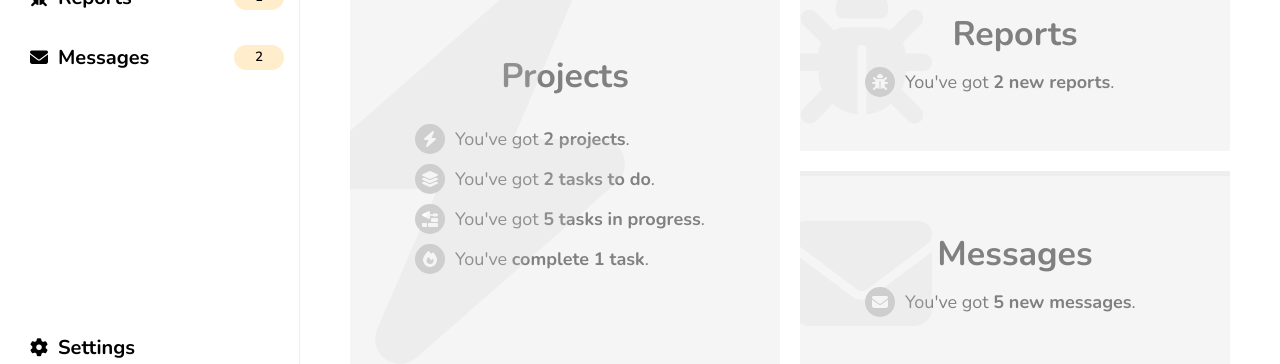
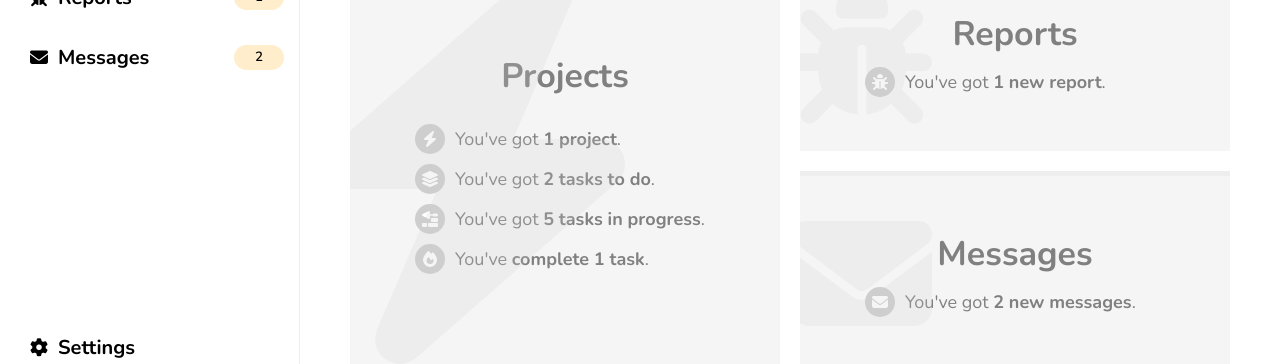
Before and after one commit to Web-Dev-Dan/Taskr---Bug-Tracking-Application, a React (Create React App) app: page / in a window 1280 px wide. Shown: the part 313-677 px from the top of the page. Built offline with nearby package versions, Linux system fonts and the light colour scheme.

Commit message:
Made notifications on Dashboard.js component dynamic

```diff
--- a/src/App.js
+++ b/src/App.js
@@ -1133,6 +1133,8 @@ function App() {
             deleteProjectButton={(currentProjectId) => deleteProjectButton(currentProjectId)}
             deleteTaskButton={(currentProjectId, currentTaskId, currentTaskType) => deleteTaskButton(currentProjectId, currentTaskId, currentTaskType)}
             changeTaskStatus={(changeToStatus, currentProjectId, currentTaskType, currentTaskId) => changeTaskStatus(changeToStatus, currentProjectId, currentTaskType, currentTaskId)}
+            openReports={() => openReports()}
+            openMessages={() => openMessages()}
           />
         </div>
       </div>
--- a/src/components/main/Main.js
+++ b/src/components/main/Main.js
@@ -12,7 +12,7 @@ import Reports from './pages/Reports/Reports';
 import Settings from './pages/Settings/Settings';
 import TaskPage from './pages/Task/TaskPage';
 
-function Main({ currentPageName, updateCurrentPageName, getYear, userData, updateMessageIsRead, updateReportIsRead, createNewProject, openProjectPage, currentProjectId, openProjects, updateInputValue, asideIsOpen, createNewTask, openTaskPage, currentTaskId, currentTaskType, updateCurrentProject, taskBackButtonClicked, updateTaskTitleValue, updateTaskTagValue, updateTaskContentValue, togglePriorityButton, toggleLikeButton, deleteCommentButton, createNewComment, updateCommentInputValue, commentInputValue, deleteProjectButton, deleteTaskButton, changeTaskStatus }) {
+function Main({ currentPageName, updateCurrentPageName, getYear, userData, updateMessageIsRead, updateReportIsRead, createNewProject, openProjectPage, currentProjectId, openProjects, updateInputValue, asideIsOpen, createNewTask, openTaskPage, currentTaskId, currentTaskType, updateCurrentProject, taskBackButtonClicked, updateTaskTitleValue, updateTaskTagValue, updateTaskContentValue, togglePriorityButton, toggleLikeButton, deleteCommentButton, createNewComment, updateCommentInputValue, commentInputValue, deleteProjectButton, deleteTaskButton, changeTaskStatus, openReports, openMessages }) {
     return (
         <main className="main">
             <MainNav
@@ -30,6 +30,9 @@ function Main({ currentPageName, updateCurrentPageName, getYear, userData, updat
                     />
                     <Dashboard
                         userData={userData}
+                        openProjects={openProjects}
+                        openReports={openReports}
+                        openMessages={openMessages}
                     />
                     {/* INCLUDE A HORIZONTAL SCROLL BOX OF PROJECTS? NAME & 3 COLOURED BOXES UNDERNEATH WITH ICONS AND NUMBERS TO INDICATE HOW MANY TODOS, INPROGRESS, COMPLETE ITEMS THERE ARE */}
                 </div>}
--- a/src/components/main/pages/Dashboard/Dashboard.js
+++ b/src/components/main/pages/Dashboard/Dashboard.js
@@ -1,7 +1,7 @@
 
 import './Dashboard.css';
 
-function Dashboard({ userData }) {
+function Dashboard({ userData, openProjects, openReports, openMessages }) {
     console.log(userData)
     return (
         <div className="dashboard">
@@ -11,14 +11,14 @@ function Dashboard({ userData }) {
             </div>
             {/* Dashboard Grid */}
             <div className="dashboard__grid">
-                <button className="grid-button grid-button--large btn-transparent">
+                <button onClick={() => openProjects()} className="grid-button grid-button--large btn-transparent">
                     <i className="grid-button__background-icon--large fa-solid fa-bolt"></i>
                     <h2 className="grid-button__title">Projects</h2>
                     <div className="grid-button__info-container">
                         <div className="grid-button__icon-container">
                             <i className="grid-button__icon fa-solid fa-bolt"></i>
                         </div>
-                        <p className="grid-button__text">You've got <strong>2 projects</strong>.</p>
+                        <p className="grid-button__text">You've got <strong>{userData.projects.filter(project => project.isDeleted === false).length} {userData.projects.filter(project => project.isDeleted === false).length === 1 ? 'project' : 'projects'}</strong>.</p>
                     </div>
                     <div className="grid-button__info-container">
                         <div className="grid-button__icon-container">
@@ -39,24 +39,24 @@ function Dashboard({ userData }) {
                         <p className="grid-button__text">You've <strong>complete 1 task</strong>.</p>
                     </div>
                 </button>
-                <button className="grid-button grid-button--small btn-transparent">
+                <button onClick={() => openReports()} className="grid-button grid-button--small btn-transparent">
                     <i className="grid-button__background-icon fa-solid fa-bug"></i>
                     <h2 className="grid-button__title">Reports</h2>
                     <div className="grid-button__info-container">
                         <div className="grid-button__icon-container">
                             <i className="grid-button__icon fa-solid fa-bug"></i>
                         </div>
-                        <p className="grid-button__text">You've got <strong>2 new reports</strong>.</p>
+                        <p className="grid-button__text">You've got <strong>{userData.reports.filter(report => report.isRead === false).length} new {userData.reports.filter(report => report.isRead === false).length === 1 ? 'report' : 'reports'}</strong>.</p>
                     </div>
                 </button>
-                <button className="grid-button grid-button--small btn-transparent">
+                <button onClick={() => openMessages()} className="grid-button grid-button--small btn-transparent">
                     <i className="grid-button__background-icon fa-solid fa-envelope"></i>
                     <h2 className="grid-button__title">Messages</h2>
                     <div className="grid-button__info-container">
                         <div className="grid-button__icon-container">
                             <i className="grid-button__icon fa-solid fa-envelope"></i>
                         </div>
-                        <p className="grid-button__text">You've got <strong>5 new messages</strong>.</p>
+                        <p className="grid-button__text">You've got <strong>{userData.messages.filter(message => message.isRead === false).length} new {userData.messages.filter(message => message.isRead === false).length === 1 ? 'message' : 'messages'}</strong>.</p>
                     </div>
                 </button>
             </div>
```
